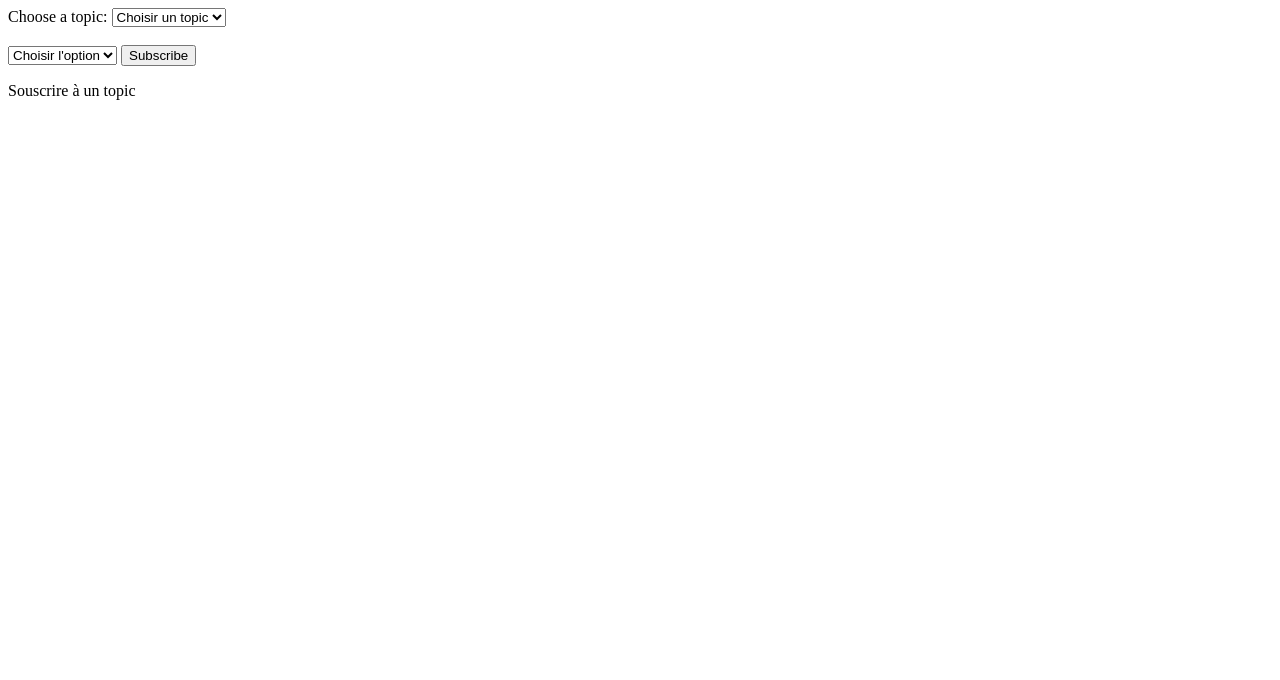
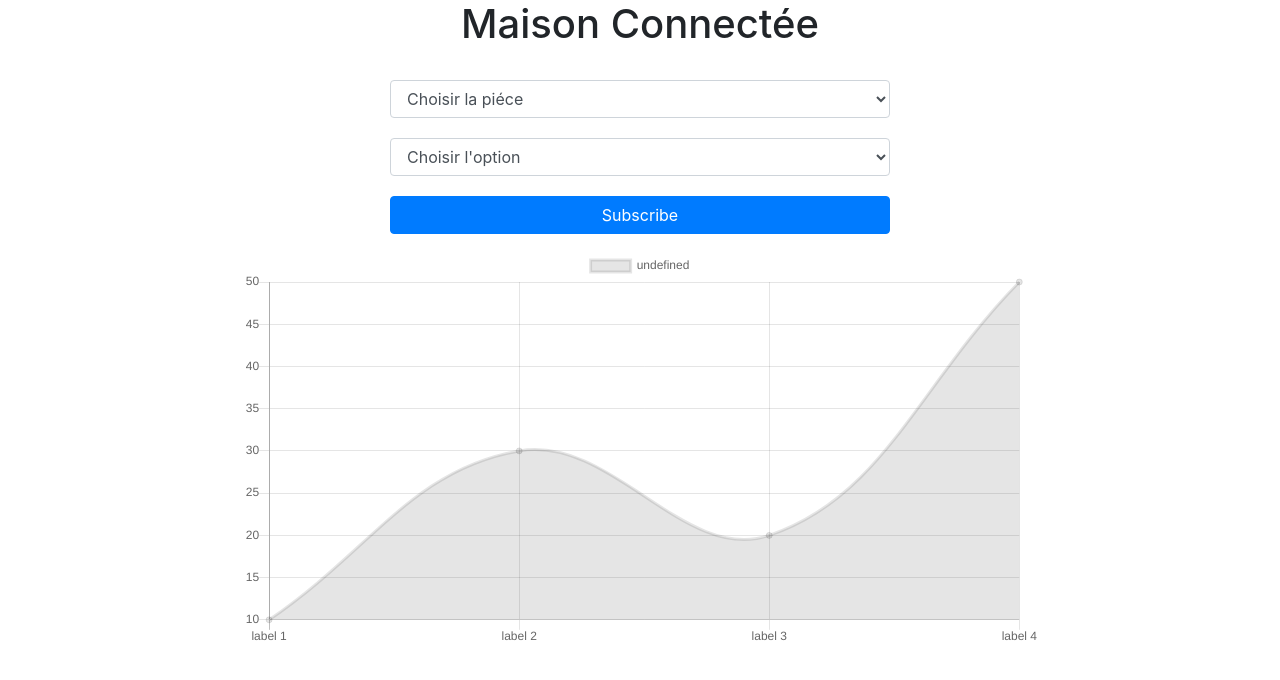
Before and after one commit to Joris07/Maison, a plain HTML site: page Interfaceweb./Interfaceweb.html in a window 1280 px wide. Drawn offline with nearby package versions, Linux system fonts and the light colour scheme.

Commit message:
Update Interfaceweb.html

```diff
--- a/Interfaceweb./Interfaceweb.html
+++ b/Interfaceweb./Interfaceweb.html
@@ -1,30 +1,70 @@
+<!doctype html>
+<html lang="en">
+  <head>
+    <meta charset="utf-8">
+    <meta name="viewport" content="width=device-width, initial-scale=1, shrink-to-fit=no">
+
+    <link rel="stylesheet" href="https://stackpath.bootstrapcdn.com/bootstrap/4.4.1/css/bootstrap.min.css" integrity="sha384-Vkoo8x4CGsO3+Hhxv8T/Q5PaXtkKtu6ug5TOeNV6gBiFeWPGFN9MuhOf23Q9Ifjh" crossorigin="anonymous">
+    <link rel="stylesheet" href="css/liste2courses.css">
+    <link rel="preconnect" href="https://fonts.gstatic.com">
+    <link href="https://fonts.googleapis.com/css2?family=Pacifico&display=swap" rel="stylesheet">
+    <title>Maison connectée</title>
+  </head>
+  <body>
+    <script src="https://code.jquery.com/jquery-3.4.1.slim.min.js" integrity="sha384-J6qa4849blE2+poT4WnyKhv5vZF5SrPo0iEjwBvKU7imGFAV0wwj1yYfoRSJoZ+n" crossorigin="anonymous"></script>
+    <script src="https://cdn.jsdelivr.net/npm/popper.js@1.16.0/dist/umd/popper.min.js" integrity="sha384-Q6E9RHvbIyZFJoft+2mJbHaEWldlvI9IOYy5n3zV9zzTtmI3UksdQRVvoxMfooAo" crossorigin="anonymous"></script>
+    <script src="https://stackpath.bootstrapcdn.com/bootstrap/4.4.1/js/bootstrap.min.js" integrity="sha384-wfSDF2E50Y2D1uUdj0O3uMBJnjuUD4Ih7YwaYd1iqfktj0Uod8GCExl3Og8ifwB6" crossorigin="anonymous"></script>
+    <script src="https://cdn.jsdelivr.net/npm/chart.js@2.8.0"></script>
 <form>
-<body>
-   <label for="topic_select">Choose a topic:</label>
-
-   <select name="topic" id="topic">
-       <option value="">Choisir un topic</option>
+  <div style="max-width:500px" class="mx-auto">
+     <h1 style="text-align: center">Maison Connectée</h1>
+     <label for="topic_select"></label>
+     <select name="topic" id="topic" class="form-control">
+         <option value="">Choisir la piéce</option>
          <option value="AHT20">AHT20</option>
          <option value="AHT10">AHT10</option>
+     </select>
 
-   </select>
-   <br><br>
-   <select name="capteur" id="capteur">
+     <select name="capteur" id="capteur" class="form-control" style="margin-top:20px;">
        <option value="">Choisir l'option</option>
        <option value="Temperature">Temperature</option>
        <option value="Humidite">Humidite</option>
      </select>
-   <input type="button" value="Subscribe">
+     <input type="button" value="Subscribe" style="margin-top:20px;" class="btn btn-primary btn-block">
+     <p></p>
+    </div>
 
- <p>Souscrire à un topic</p>
+    <div style="max-width:800px" class="mx-auto"><canvas id="graph"></canvas></div>
+
   </body>
   </form>
+
+  <script>
+    var ctx = document.getElementById('graph').getContext('2d')
+
+    var data = {
+    labels:['label 1', 'label 2', 'label 3', 'label 4'],
+    datasets:[{
+    data:[10,30,20,50]
+    }]
+  }
+
+  var options
+
+  var config = {
+    type:'line',
+    data:data,
+    options: options
+}
+
+var graph = new Chart(ctx, config)
+  </script>
 
    <script>
   var btn = document.querySelector('input');
   var txt = document.querySelector('p');
   const topic= document.querySelector('#topic'); // Utiliser un # pour récupérer le nom de la liste
-   const capteur= document.querySelector('#capteur')
+  const capteur= document.querySelector('#capteur');
 
 
   btn.addEventListener('click', updateBtn);
@@ -49,16 +89,18 @@ function updateBtn() {
       btn.value = 'Unsubscribe';
       let temperature2 = "30";
       txt.textContent = temperature2;
-
-
      }
      else if ((btn.value === 'Subscribe')&&(choice==="Humidite")&&(choixTopic==="AHT10"))
      {
       btn.value = 'Unsubscribe';
       let humidité2 = "50%";
       txt.textContent = humidité2;
-
-
+     }
+     else if ((btn.value === 'Subscribe')&&(choixTopic==="AHT10"))
+     {
+      btn.value = 'Unsubscribe';
+      let tout2 = "25%";
+      txt.textContent = tout2;
      }
      else {
       btn.value = 'Subscribe';
```
Lines whose indentation alone changed are shown as unchanged.
